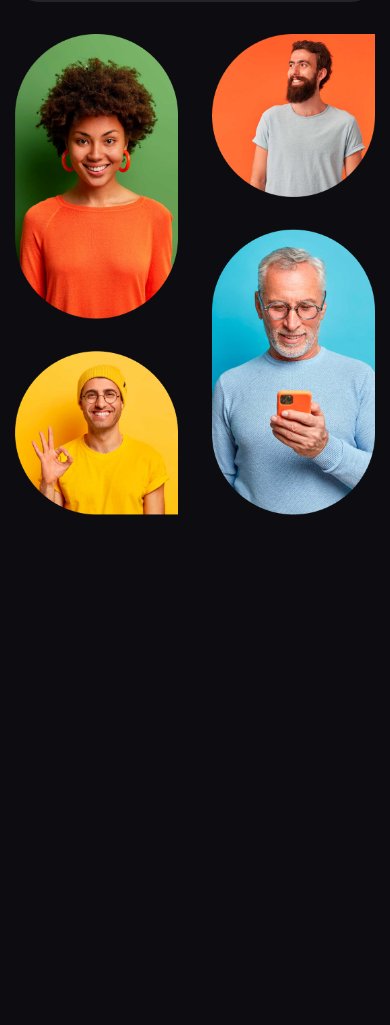
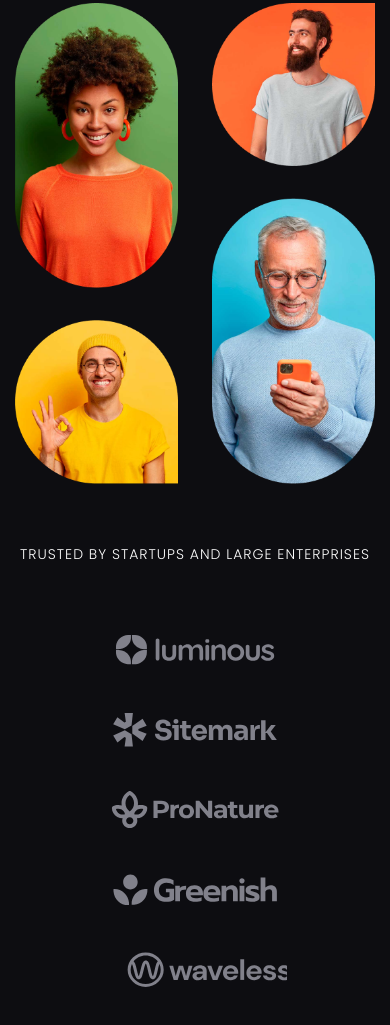
Before and after one commit to alexpiliavskiy/Growfy, a plain HTML site: page index.html in a window 390 px wide. Shown: the part 492-1517 px from the top of the page. Before the commit the page ends 1007 px from the top, so only its background shows below. Drawn offline with Linux system fonts and the light colour scheme.

Commit message:
add clients

```diff
--- a/css/style.css
+++ b/css/style.css
@@ -24,6 +24,8 @@ body {
   flex: 1 1 auto;
 }
 .page__main {
+}
+.page__clients {
 }
 /* -------------------------- */
 .button {
@@ -96,6 +98,12 @@ body {
 @media (max-width: 767.98px) {
   .header-main__title {
     font-size: 32px;
+  }
+  .header-main__title:not(:last-child) {
+    margin-bottom: 15px;
+  }
+  .header-main__text:not(:last-child) {
+    margin-bottom: 15px;
   }
 }
 @media (max-width: 479.98px) {
@@ -252,7 +260,7 @@ body {
     position: fixed;
     width: 100%;
     height: 100%;
-    background-color: #000;
+    background-color: #000000;
     left: -100%;
     top: 0;
     padding: 100px 15px 30px 15px;
@@ -309,6 +317,7 @@ body {
 /* -------------------------- */
 .main {
   padding-top: 160px;
+  padding-bottom: 100px;
 }
 .main__container {
   display: flex;
@@ -368,11 +377,13 @@ body {
 @media (max-width: 991.98px) {
   .main {
     padding-top: 120px;
+    padding-bottom: 60px;
   }
 }
 @media (max-width: 767.98px) {
   .main {
     padding-top: 100px;
+    padding-bottom: 30px;
   }
   .main__container {
     flex-direction: column;
@@ -382,4 +393,44 @@ body {
   }
 }
 /* -------------------------- */
+.clients {
+  padding-top: 100px;
+  padding-bottom: 70px;
+}
+.clients__container {
+}
+.clients__title {
+  color: #fff;
+  text-align: center;
+  font-size: 14px;
+  font-weight: 300;
+  line-height: 1.57; /* 160% */
+  letter-spacing: 1px;
+  text-transform: uppercase;
+  margin-bottom: 44px;
+}
+.clients__items {
+  display: flex;
+  gap: 15px;
+  flex-wrap: wrap;
+  justify-content: space-around;
+}
+.clients__item {
+}
+.clients__item img {
+  max-width: 100%;
+}
+@media (max-width: 991.98px) {
+  .clients {
+    padding-top: 70px;
+    padding-bottom: 50px;
+  }
+}
+@media (max-width: 767.98px) {
+  .clients {
+    padding-top: 30px;
+    padding-bottom: 30px;
+  }
+}
 /* -------------------------- */
+/* -------------------------- */
--- a/index.html
+++ b/index.html
@@ -86,6 +86,30 @@
             </div>
           </div>
         </section>
+        <section class="page__clients clients">
+          <div class="clients__container">
+            <h2 class="clients__title">
+              TRUSTED BY startups and large enterprises
+            </h2>
+            <div class="clients__items">
+              <div class="clients__item">
+                <img src="img/clients/01.svg" alt="clients" />
+              </div>
+              <div class="clients__item">
+                <img src="img/clients/02.svg" alt="clients" />
+              </div>
+              <div class="clients__item">
+                <img src="img/clients/03.svg" alt="clients" />
+              </div>
+              <div class="clients__item">
+                <img src="img/clients/04.svg" alt="clients" />
+              </div>
+              <div class="clients__item">
+                <img src="img/clients/05.svg" alt="clients" />
+              </div>
+            </div>
+          </div>
+        </section>
       </main>
       <footer>
         <div class="footer__container"></div>
```
